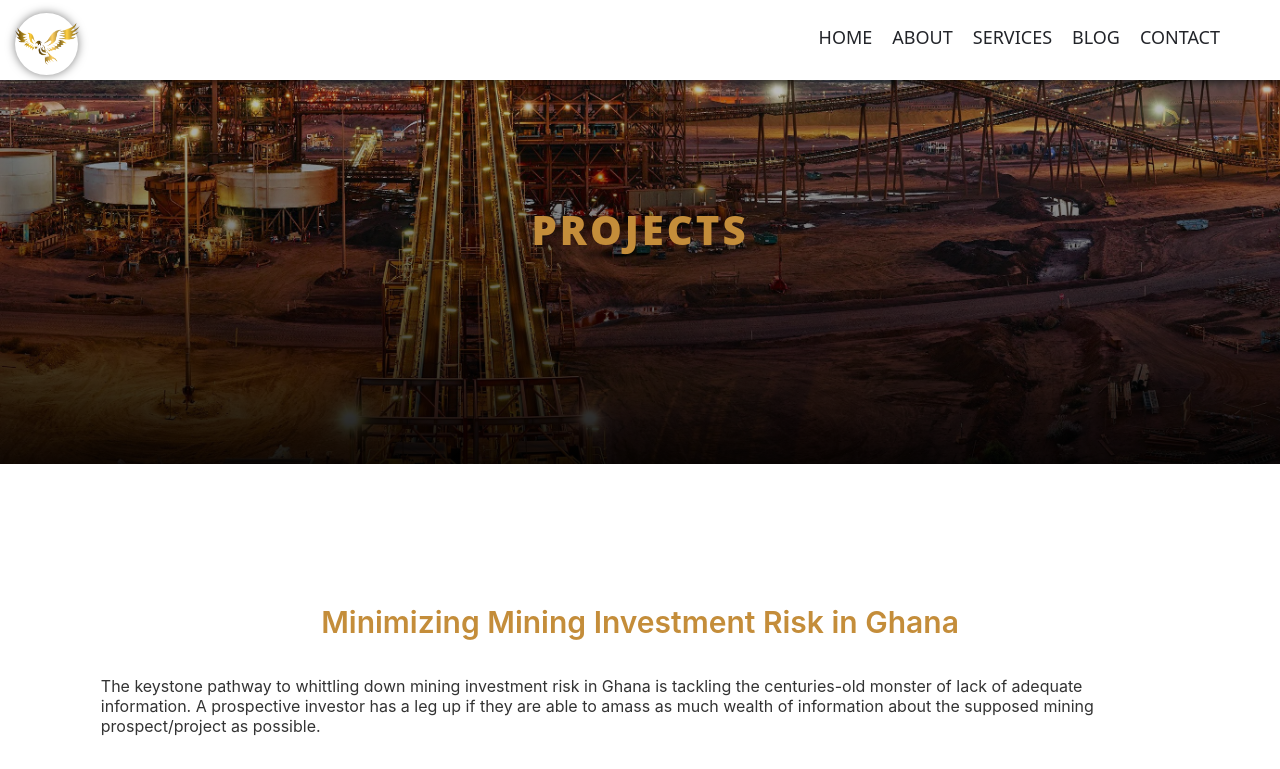
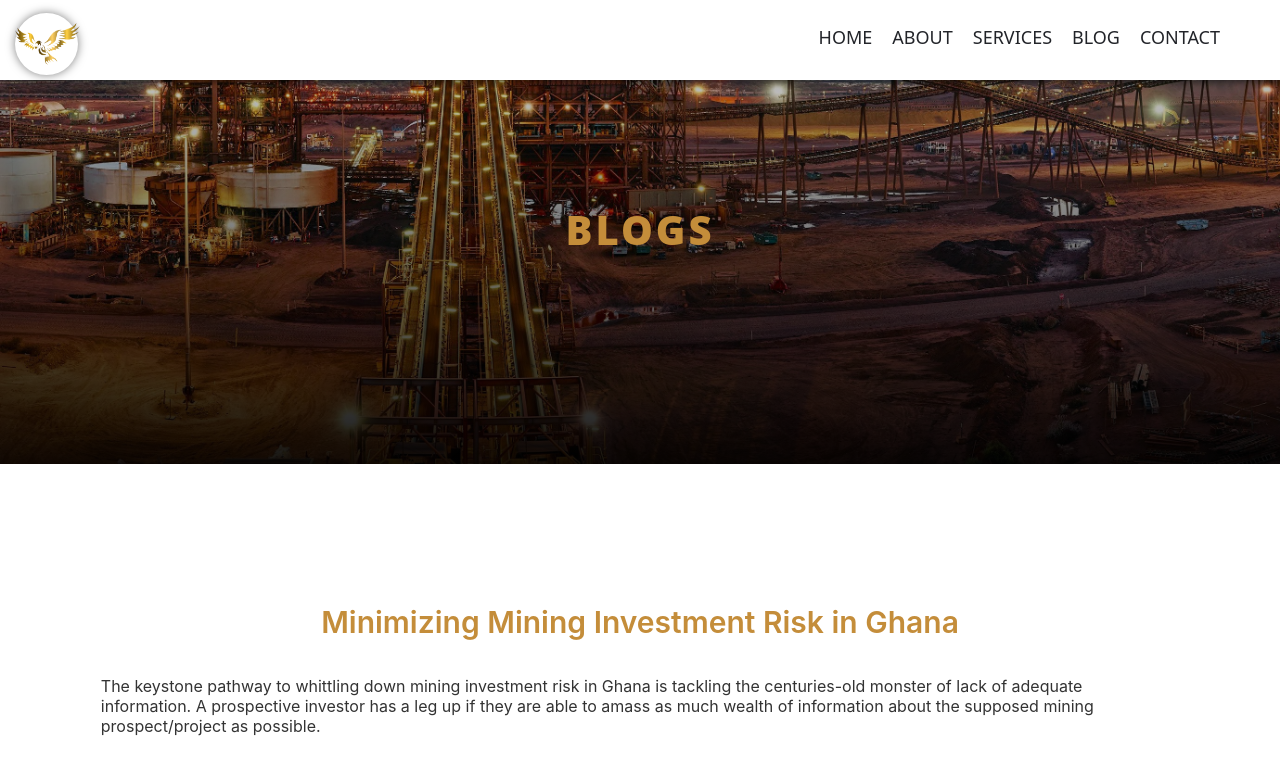
Before and after one commit to LawrenceDarko/goldhawk, a React (Create React App) app: page /blog in a window 1280 px wide. Shown: the top 769 px of the page. Built offline with nearby package versions, Linux system fonts and the light colour scheme.

Commit message:
page name added

```diff
--- a/src/pages/blog.js
+++ b/src/pages/blog.js
@@ -9,7 +9,7 @@ import {Helmet} from 'react-helmet'
 
 const Blog = () => {
 
-  const Title = "Projects"
+  const Title = "Blogs"
 
   // const red = "#d42701"
   // const orange = "#e06804"
```
